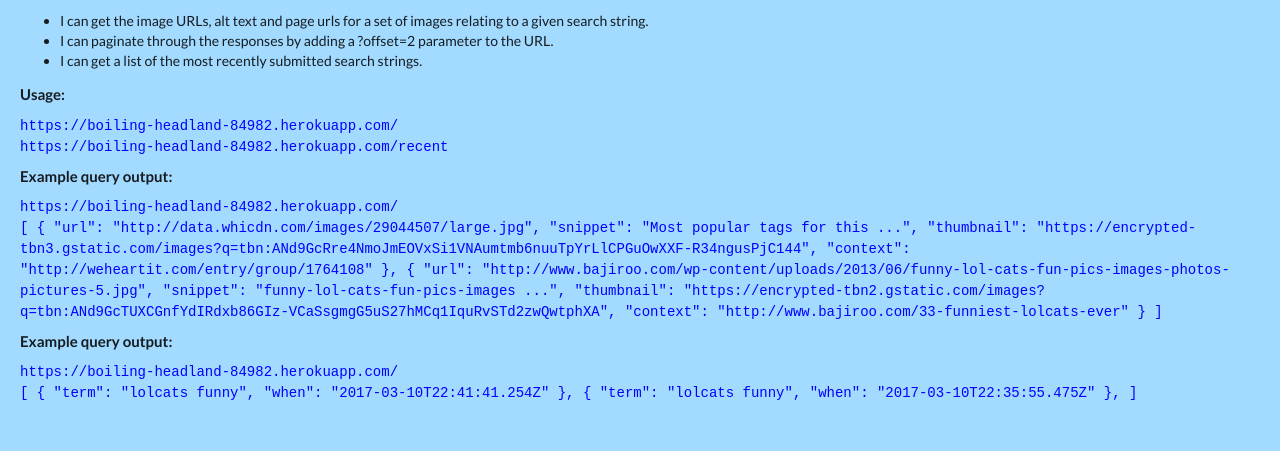
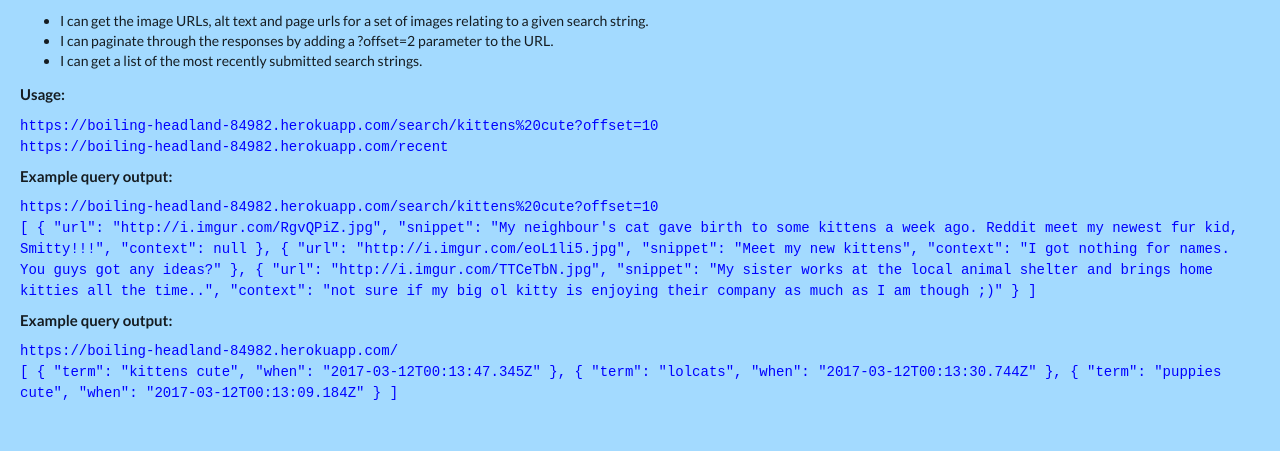
Before and after one commit to Renestl/image-search, a website: page public/index.html in a window 1280 px wide. Shown: the part 123-574 px from the top of the page. Drawn offline with nearby package versions, Linux system fonts and the light colour scheme.

Commit message:
updated index page

```diff
--- a/public/index.html
+++ b/public/index.html
@@ -31,7 +31,7 @@
 	<h4>Usage:</h4>
 	<p>
 		<code>
-			https://boiling-headland-84982.herokuapp.com/
+			https://boiling-headland-84982.herokuapp.com/search/kittens%20cute?offset=10
 			<br />
 			https://boiling-headland-84982.herokuapp.com/recent
 		</code>
@@ -40,23 +40,26 @@
 	<h4>Example query output:</h4>
 	<p>
 		<code>
-			https://boiling-headland-84982.herokuapp.com/
+			https://boiling-headland-84982.herokuapp.com/search/kittens%20cute?offset=10
 		</code>
 	</p>
 	<p>
 		<code>
 			[
 				{
-					"url": "http://data.whicdn.com/images/29044507/large.jpg",
-					"snippet": "Most popular tags for this ...",
-					"thumbnail": "https://encrypted-tbn3.gstatic.com/images?q=tbn:ANd9GcRre4NmoJmEOVxSi1VNAumtmb6nuuTpYrLlCPGuOwXXF-R34ngusPjC144",
-					"context": "http://weheartit.com/entry/group/1764108"
+					"url": "http://i.imgur.com/RgvQPiZ.jpg",
+					"snippet": "My neighbour's cat gave birth to some kittens a week ago. Reddit meet my newest fur kid, Smitty!!!",
+					"context": null
 				},
 				{
-					"url": "http://www.bajiroo.com/wp-content/uploads/2013/06/funny-lol-cats-fun-pics-images-photos-pictures-5.jpg",
-					"snippet": "funny-lol-cats-fun-pics-images ...",
-					"thumbnail": "https://encrypted-tbn2.gstatic.com/images?q=tbn:ANd9GcTUXCGnfYdIRdxb86GIz-VCaSsgmgG5uS27hMCq1IquRvSTd2zwQwtphXA",
-					"context": "http://www.bajiroo.com/33-funniest-lolcats-ever"
+					"url": "http://i.imgur.com/eoL1li5.jpg",
+					"snippet": "Meet my new kittens",
+					"context": "I got nothing for names. You guys got any ideas?"
+				},
+				{
+					"url": "http://i.imgur.com/TTCeTbN.jpg",
+					"snippet": "My sister works at the local animal shelter and brings home kitties all the time..",
+					"context": "not sure if my big ol kitty is enjoying their company as much as I am though ;)"
 				}
   			]
 		</code>
@@ -72,13 +75,17 @@
 		<code>
 			[
 				{
-					"term": "lolcats funny",
-					"when": "2017-03-10T22:41:41.254Z"
+					"term": "kittens cute",
+					"when": "2017-03-12T00:13:47.345Z"
 				},
 				{
-					"term": "lolcats funny",
-					"when": "2017-03-10T22:35:55.475Z"
+					"term": "lolcats",
+					"when": "2017-03-12T00:13:30.744Z"
 				},
+				{
+					"term": "puppies cute",
+					"when": "2017-03-12T00:13:09.184Z"
+				}
 			]
 		</code>
 	</p>
```
